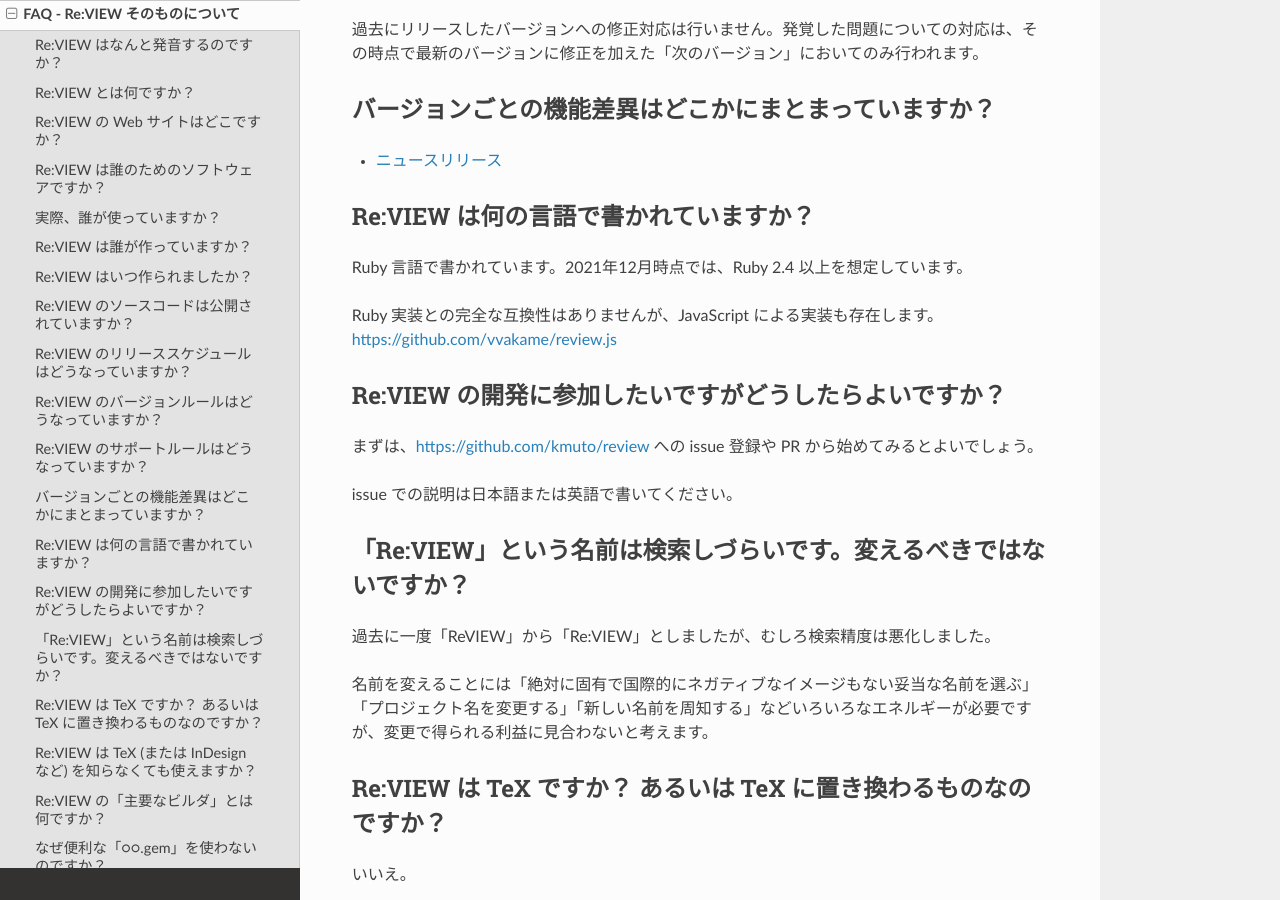
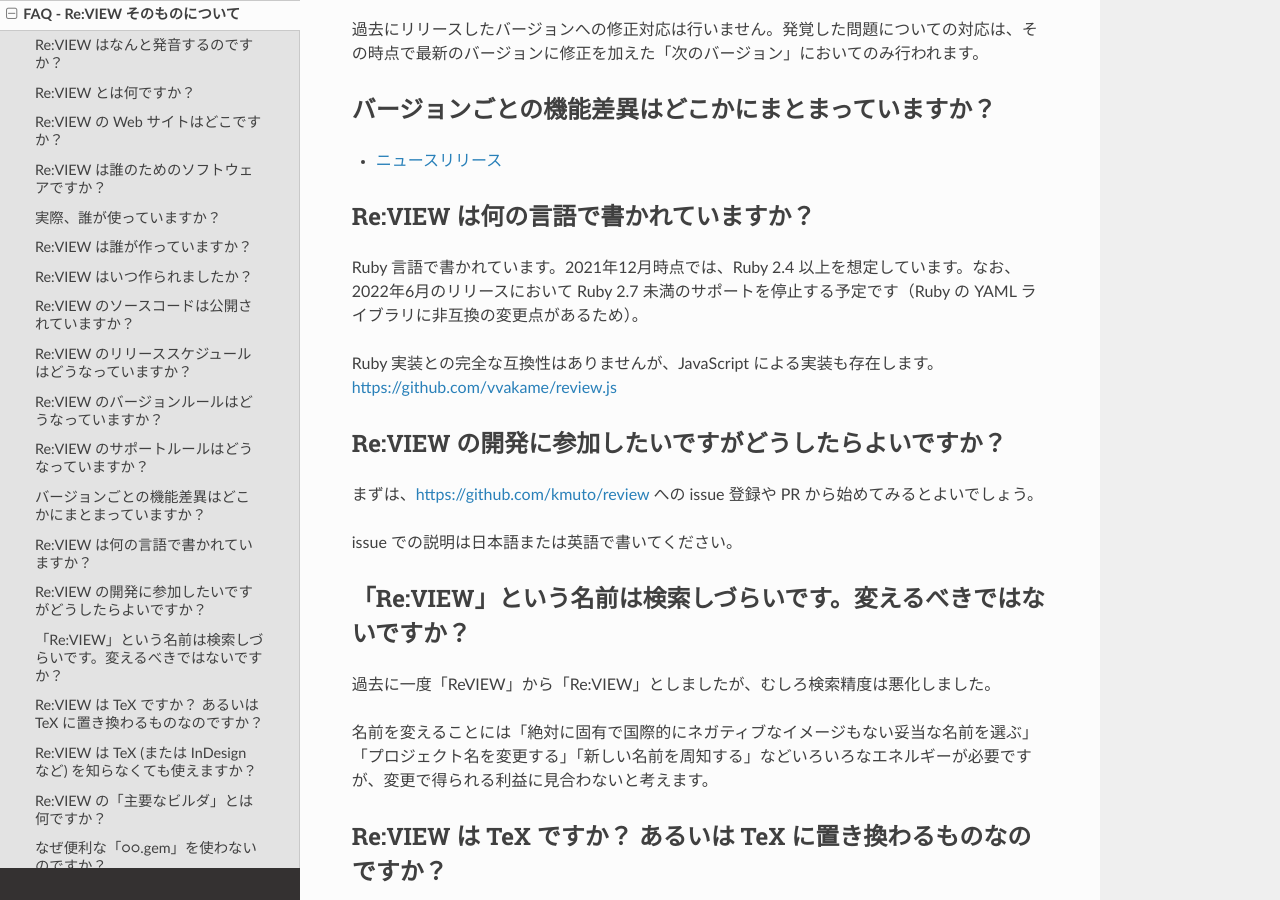
Before and after one commit to reviewml/reviewknowledge-ja, a Sphinx documentation site: the page built from docs/faq/faq-trivial.md, in a window 1280 px wide and 900 px high, scrolled down 2288 px. Built offline with Sphinx 7.4.7 and the Read the Docs theme 2.0.0, drawn with Linux system fonts in a browser that asks for light colours.

Commit message:
will abandon ~2.6

```diff
--- a/docs/faq/faq-trivial.md
+++ b/docs/faq/faq-trivial.md
@@ -75,7 +75,7 @@
 
 ## Re:VIEW は何の言語で書かれていますか？
 
-Ruby 言語で書かれています。2021年12月時点では、Ruby 2.4 以上を想定しています。
+Ruby 言語で書かれています。2021年12月時点では、Ruby 2.4 以上を想定しています。なお、2022年6月のリリースにおいて Ruby 2.7 未満のサポートを停止する予定です（Ruby の YAML ライブラリに非互換の変更点があるため）。
 
 Ruby 実装との完全な互換性はありませんが、JavaScript による実装も存在します。[https://github.com/vvakame/review.js](https://github.com/vvakame/review.js)
 
```
